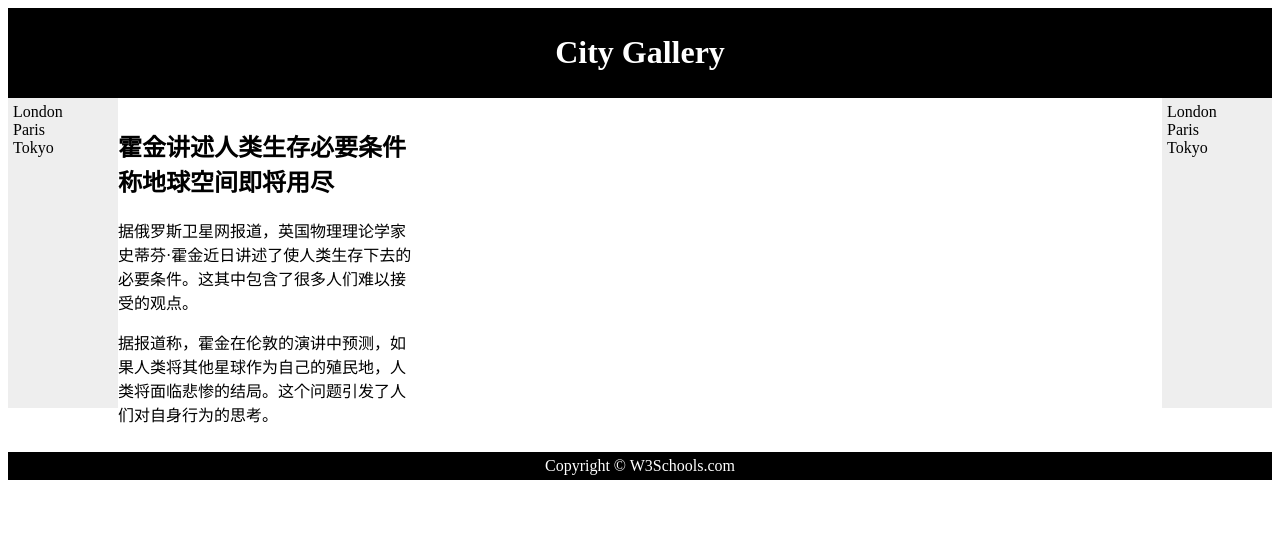
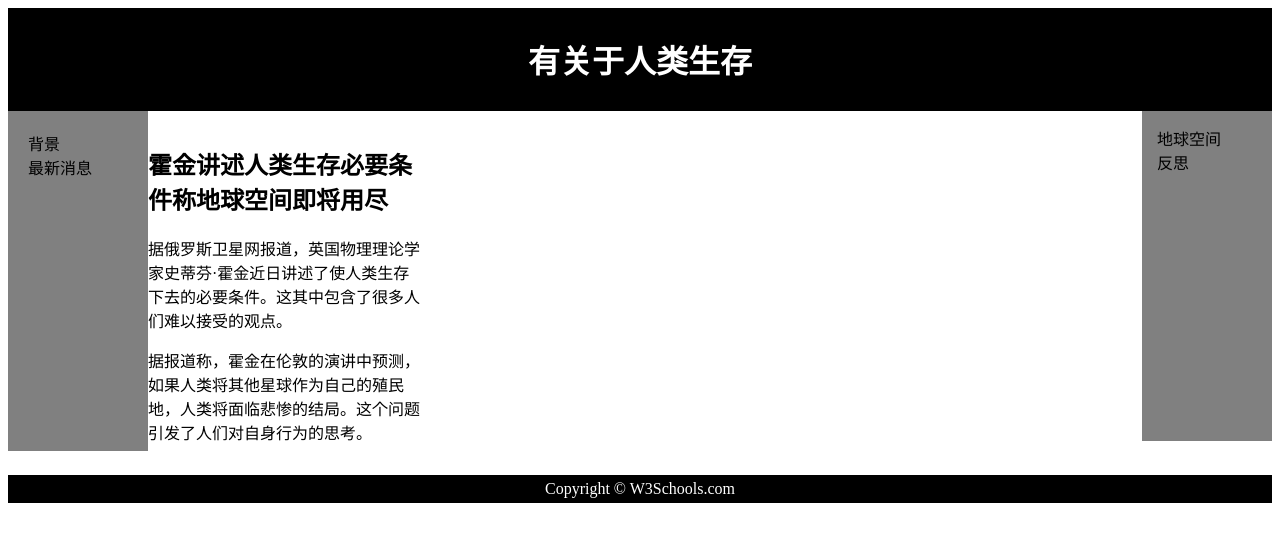
Before and after one commit to lwy1023/12345, a plain HTML site: page index.html in a window 1280 px wide. Drawn offline with Linux system fonts and the light colour scheme.

Commit message:
Update index.html

```diff
--- a/index.html
+++ b/index.html
@@ -1,73 +1,139 @@
 <!DOCTYPE html>
+
 <html>
 
+
+
 <head>
+
 <style>
+
 #header {
+
     background-color:black;
+
     color:white;
+
     text-align:center;
-    padding:5px;
+
+    padding:7px;
+
 }
+
 #nav {
 
-    background-color:#eeeeee;
+
+
+    background-color:gray;
+
     height:300px;
+
     width:100px;
+
     float:left;
-    padding:5px;
+
+    padding:20px;
+
 }
+
 #nav2 {
-    background-color:#eeeeee;
+
+    background-color:gray;
+
     height:300px;
+
     width:100px;
+
     float:right;
-    padding:5px;
+
+    padding:15px;
+
 }
+
 #section {
+
     width:400px;
+
     float:center;
-    padding:10px;
+
+    padding:15px;
+
 }
+
 #footer {
+
     background-color:black;
+
     color:white;
+
     clear:both;
+
     text-align:center;
+
    padding:5px;
+
 }
+
 </style>
+
 </head>
+
 
 <body>
 
+
+
 <div id="header">
-<h1>City Gallery</h1>
+
+<h1>有关于人类生存</h1>
 </div>
 
+
+
 <div id="nav">
-London<br>
-Paris<br>
-Tokyo<br>
+
+   背景<br>
+
+   最新消息<br>
+
 </div>
 
+
+
 <div id="nav2">
-London<br>
-Paris<br>
-Tokyo<br>
+
+
+地球空间<br>
+反思<br>
+
 </div>
 
+
+
 <div id="section">
+
 <h2>霍金讲述人类生存必要条件称地球空间即将用尽</h2>
+
 <p>据俄罗斯卫星网报道，英国物理理论学家史蒂芬·霍金近日讲述了使人类生存下去的必要条件。这其中包含了很多人们难以接受的观点。
+
 </p>
+
 <p>据报道称，霍金在伦敦的演讲中预测，如果人类将其他星球作为自己的殖民地，人类将面临悲惨的结局。这个问题引发了人们对自身行为的思考。
+
 </p>
+
 </div>
 
+
+
 <div id="footer">
+
 Copyright &copy W3Schools.com
+
 </div>
 
+
+
 </body>
+
 </html>
```
